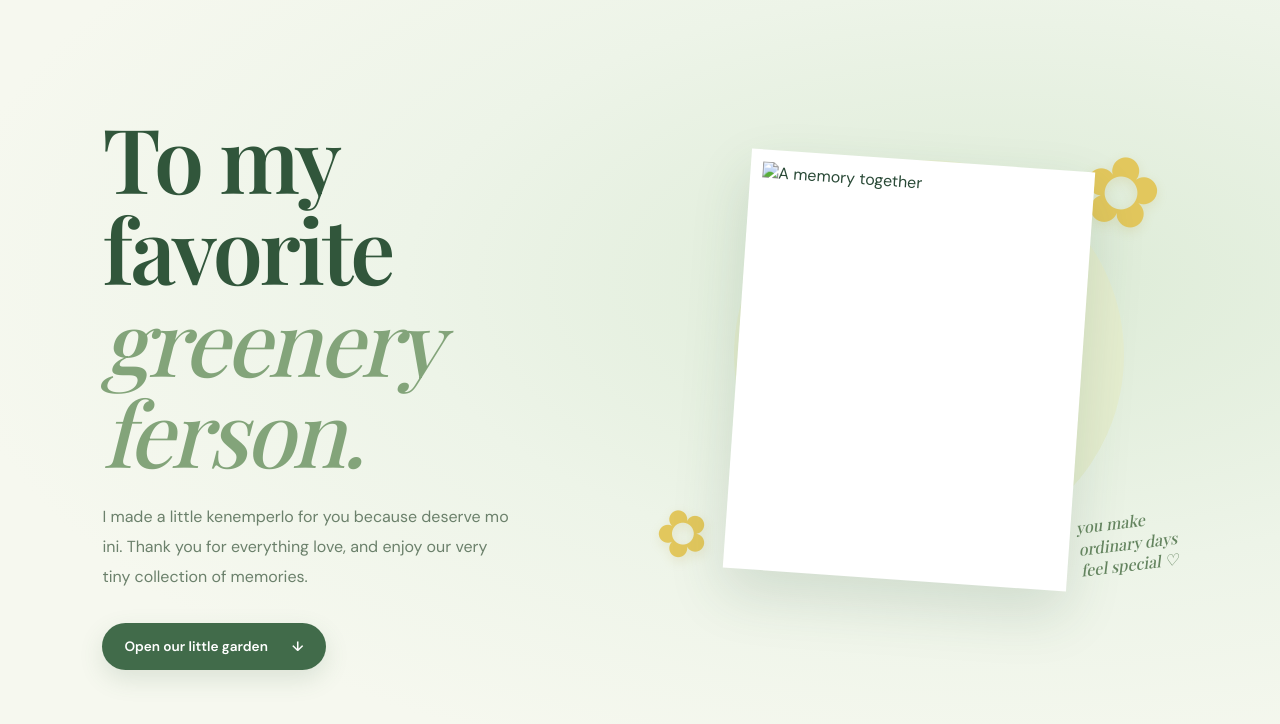
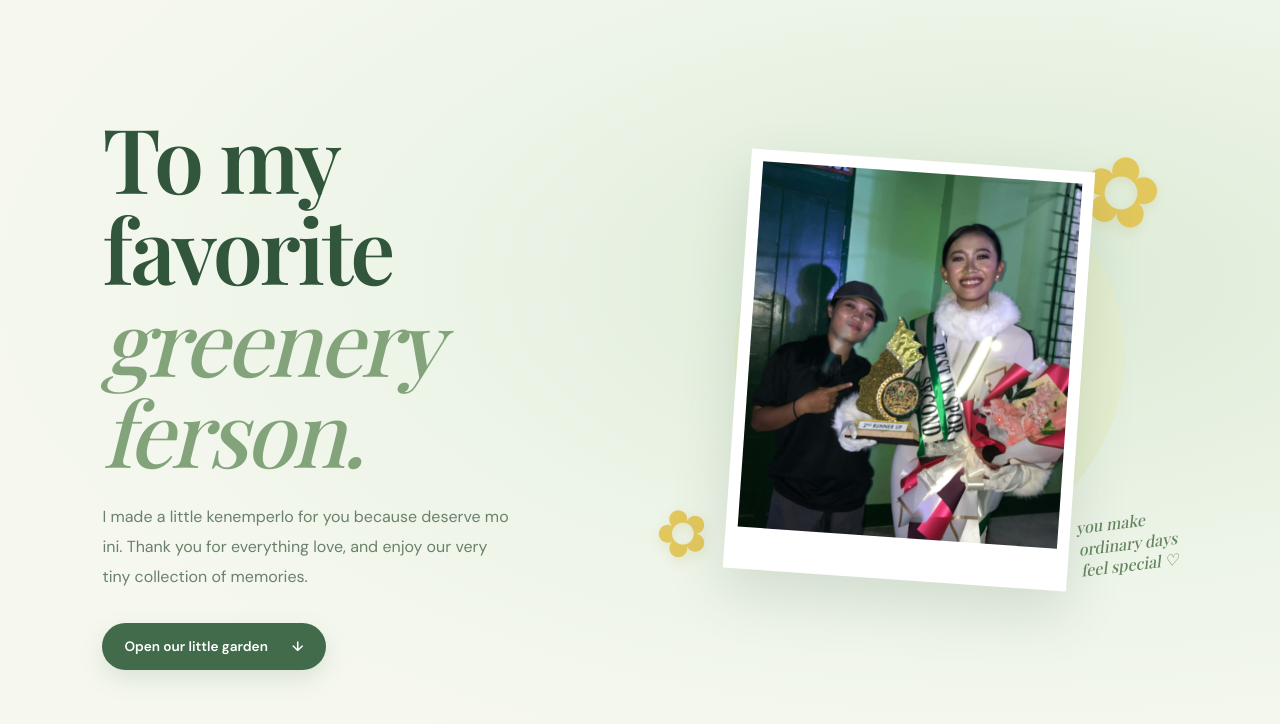
Before and after one commit to MissD-afk/FORMYJEKAY, a plain HTML site: page index.html in a window 1280 px wide. Shown: the part 74-798 px from the top of the page. Drawn offline with nearby package versions, Linux system fonts and the light colour scheme.

Commit message:
Fix image source path in index.html

```diff
--- a/index.html
+++ b/index.html
@@ -27,7 +27,7 @@
       </div>
       <div class="hero-art">
         <div class="sun-disc"></div>
-        <div class="hero-photo-wrap"><img src="photos/memory-03.jpg" alt="A memory together"></div>
+        <div class="hero-photo-wrap"><img src="memory-03.jpg" alt="A memory together"></div>
         <div class="daisy daisy-one">✿</div><div class="daisy daisy-two">✿</div>
         <div class="handwritten">you make<br>ordinary days<br>feel special ♡</div>
       </div>
```
